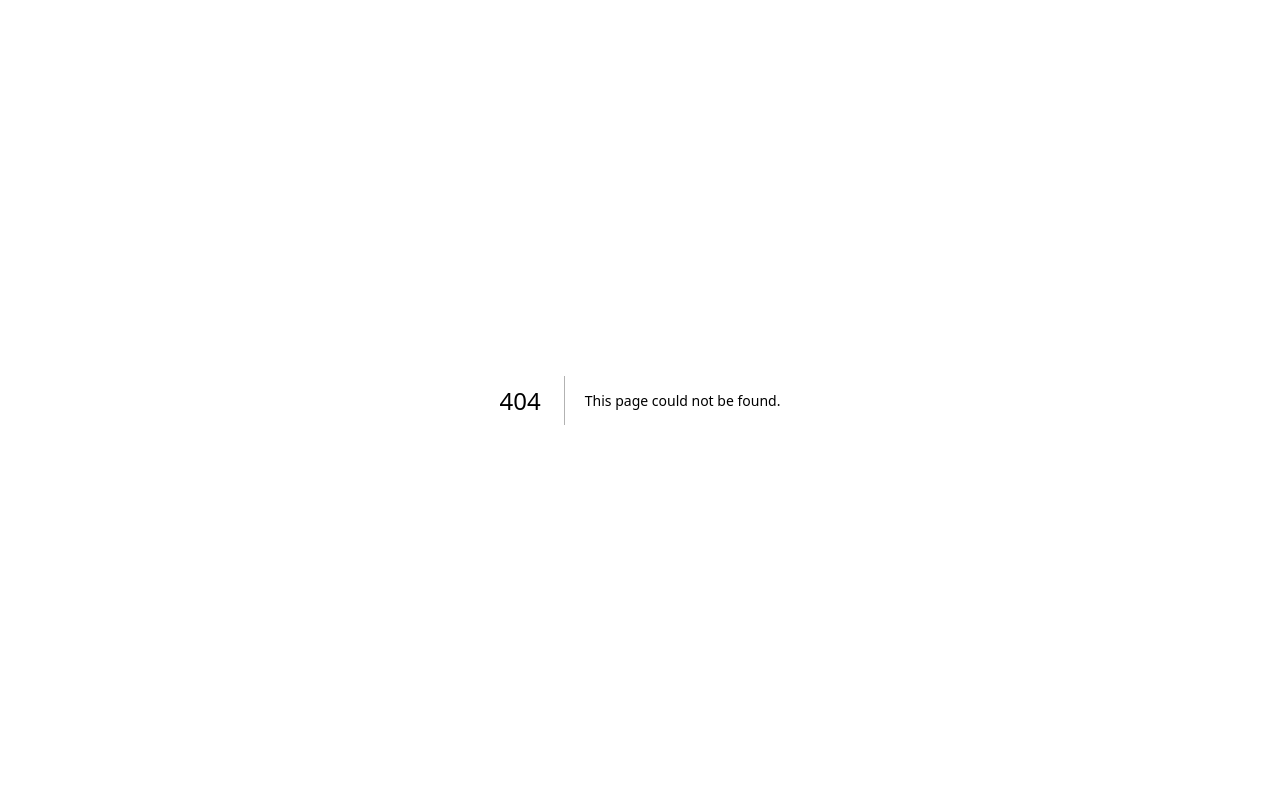
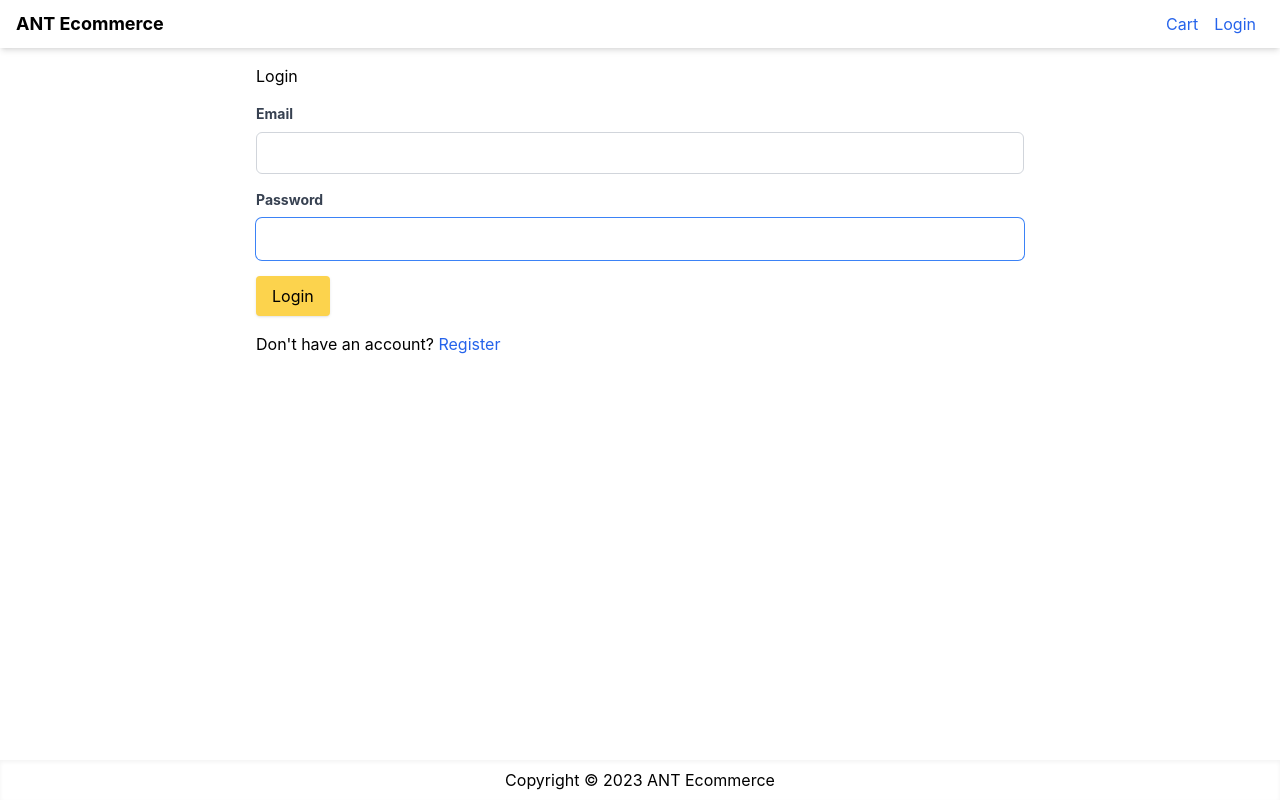
Before and after one commit to Andreson26/ant-ecommerce, a Next.js app: page /login in a window 1280 px wide. Before the commit this address had no page. Built offline with nearby package versions, Linux system fonts and the light colour scheme.

Commit message:
generated the login form

```diff
--- a/package.json
+++ b/package.json
@@ -15,7 +15,8 @@
     "js-cookie": "^3.0.1",
     "next": "13.2.1",
     "react": "18.2.0",
-    "react-dom": "18.2.0"
+    "react-dom": "18.2.0",
+    "react-hook-form": "^7.43.2"
   },
   "devDependencies": {
     "@types/react": "^18.0.28",
--- a/pages/cart.js
+++ b/pages/cart.js
@@ -96,7 +96,8 @@ import dynamic from "next/dynamic";
               <li>
                 <button
                   className="primary-button w-full"
-                  onClick={() => router.push("/shipping")}
+                  //onClick={() => router.push("/shipping")}
+                  onClick={() => router.push('login?redirect=shipping')}
                 >
                   Proceed to Checkout
                 </button>
--- /dev/null
+++ b/pages/login.js
@@ -0,0 +1,78 @@
+import Layout from "@/components/Layout";
+import React from "react";
+import Link from "next/link";
+import { useForm } from "react-hook-form";
+
+export default function login() {
+  const {
+    register,
+    handleSubmit,
+    formState: { errors },
+  } = useForm();
+
+  const submitHandler = ({ email, password }) => {
+    console.log(email, password);
+  };
+
+  return (
+    <Layout title="login">
+      <form
+        className="mx-auto max-w-screen-md"
+        onSubmit={handleSubmit(submitHandler)}
+      >
+        <h1 className="mb-4 text-lx">Login</h1>
+        <div className="mb-4">
+          <label
+            htmlFor="email"
+            className="block mb-2 text-sm font-bold text-gray-700"
+          >
+            Email
+          </label>
+          <input
+            type="email"
+            {...register("email", {
+                required:"please enter your email",
+                pattern: {
+                    value: /^[A-Z0-9._%+-]+@[A-Z0-9.-]+\.[A-Z]{2,}$/i,
+                    message: "invalid email address"
+                },
+            })}
+            id="email"
+            name="email"
+            autoFocus
+            className="w-full px-3 py-2 border border-gray-300 rounded-md focus:outline-none focus:ring-1 focus:ring-blue-500 focus:border-transparent"
+          />
+          {errors.email && <p className="text-red-500">{errors.email.message}</p>}
+        </div>
+
+        <div className="mb-4">
+          <label
+            htmlFor="password"
+            className="block mb-2 text-sm font-bold text-gray-700"
+          >
+            Password
+          </label>
+          <input
+            type="password"
+            {...register("password", {
+                required: "please enter your password",
+                minLength: { value: 6, message: "password must be at least 6 characters" },
+            })}
+            id="password"
+            name="password"
+            autoFocus
+            className="w-full px-3 py-2 border border-gray-300 rounded-md focus:outline-none focus:ring-1 focus:ring-blue-500 focus:border-transparent"
+          />
+            {errors.password && <p className="text-red-500">{errors.password.message}</p>}
+        </div>
+
+        <div className="mb-4">
+          <button className="primary-button">Login</button>
+        </div>
+        <div className="mb-4">
+          Don&apos;t have an account? <Link href="/register">Register</Link>
+        </div>
+      </form>
+    </Layout>
+  );
+}
--- a/styles/globals.css
+++ b/styles/globals.css
@@ -28,3 +28,9 @@ a {
 .default-button {
   @apply rounded bg-gray-100 py-2  px-4 text-black shadow outline-none hover:bg-gray-200  active:bg-gray-300;
 }
+
+input,
+select,
+textarea {
+  @apply rounded border p-2 outline-none ring-indigo-300 focus:ring;
+}
```
Also changed, not shown: 1 other file (tests, documents, lock files or other folders).
